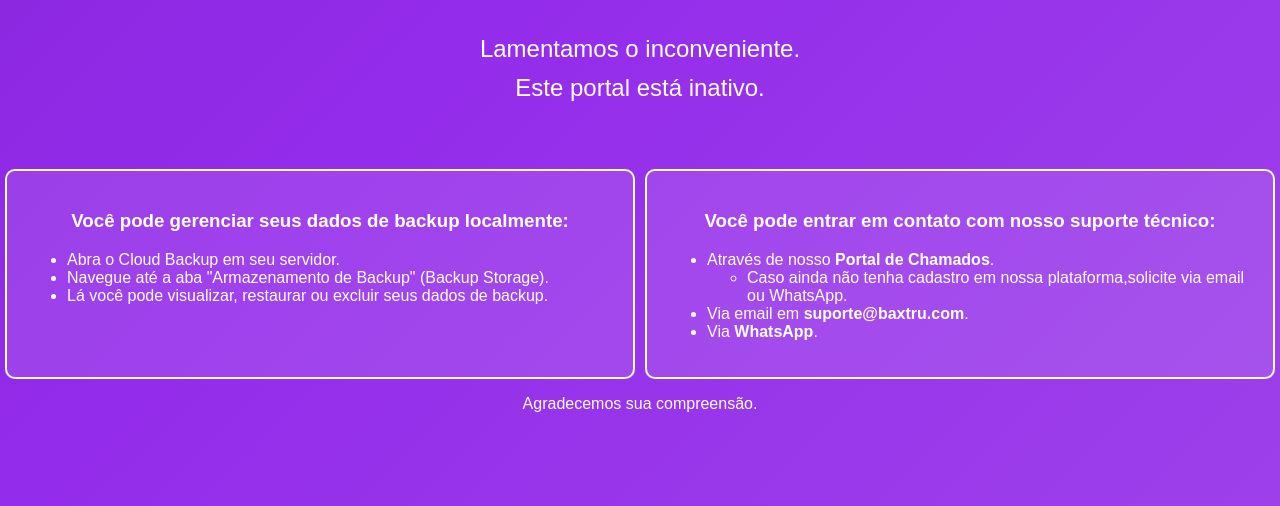
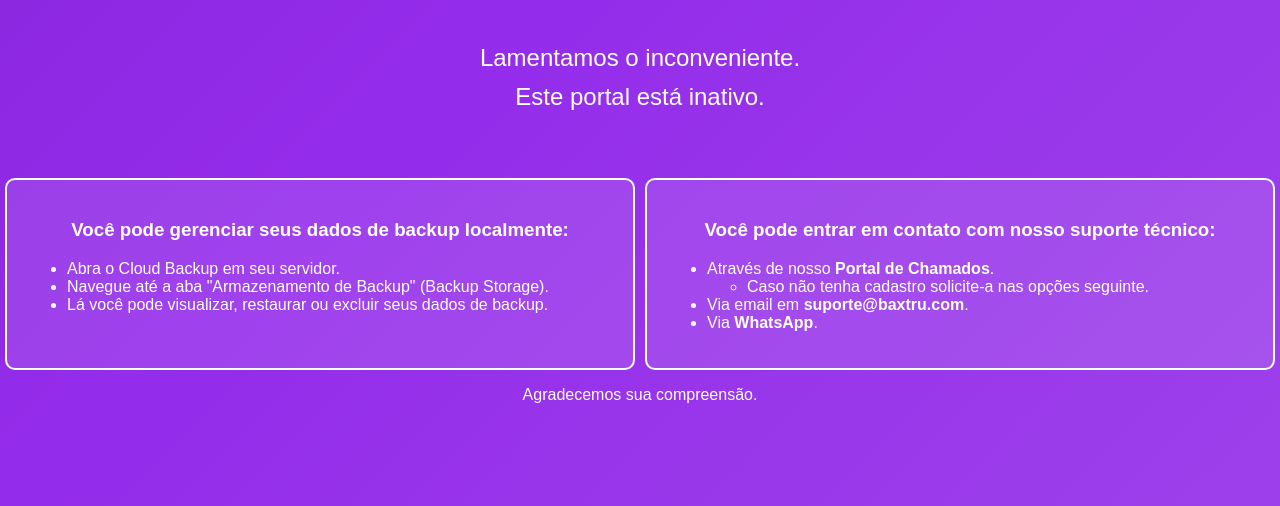
Before and after one commit to salesigor/maintenance-mode, a plain HTML site: page index.html in a window 1280 px wide. Shown: the part 294-800 px from the top of the page. Drawn offline with Linux system fonts and the light colour scheme.

Commit message:
support info

```diff
--- a/index.html
+++ b/index.html
@@ -28,7 +28,7 @@
                         <ul class="lista-direita">
                             <li>Através de nosso <a href="https://suporte.baxtru.com/">Portal de Chamados</a>.</li>
                             <ul>
-                                <li>Caso ainda não tenha cadastro em nossa plataforma,solicite via email ou WhatsApp.</li>
+                                <li>Caso não tenha cadastro solicite-a nas opções seguinte.</li>
                             </ul>
                             <li>Via email em <a href="mailto:suporte@baxtru.com">suporte@baxtru.com</a>.</li>
                             <li>Via <a href="https://wa.me/551138781520">WhatsApp</a>.</li>
```
